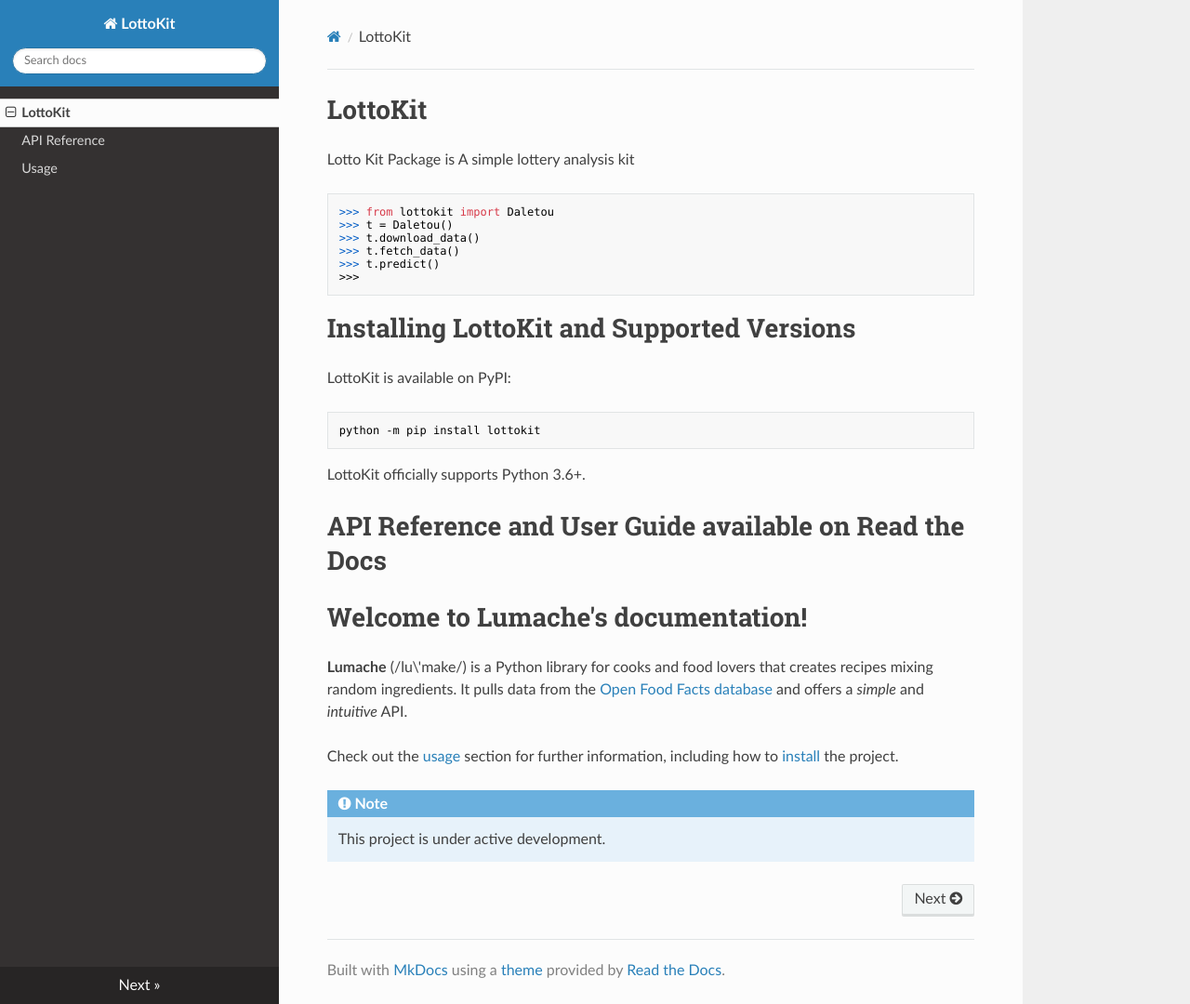
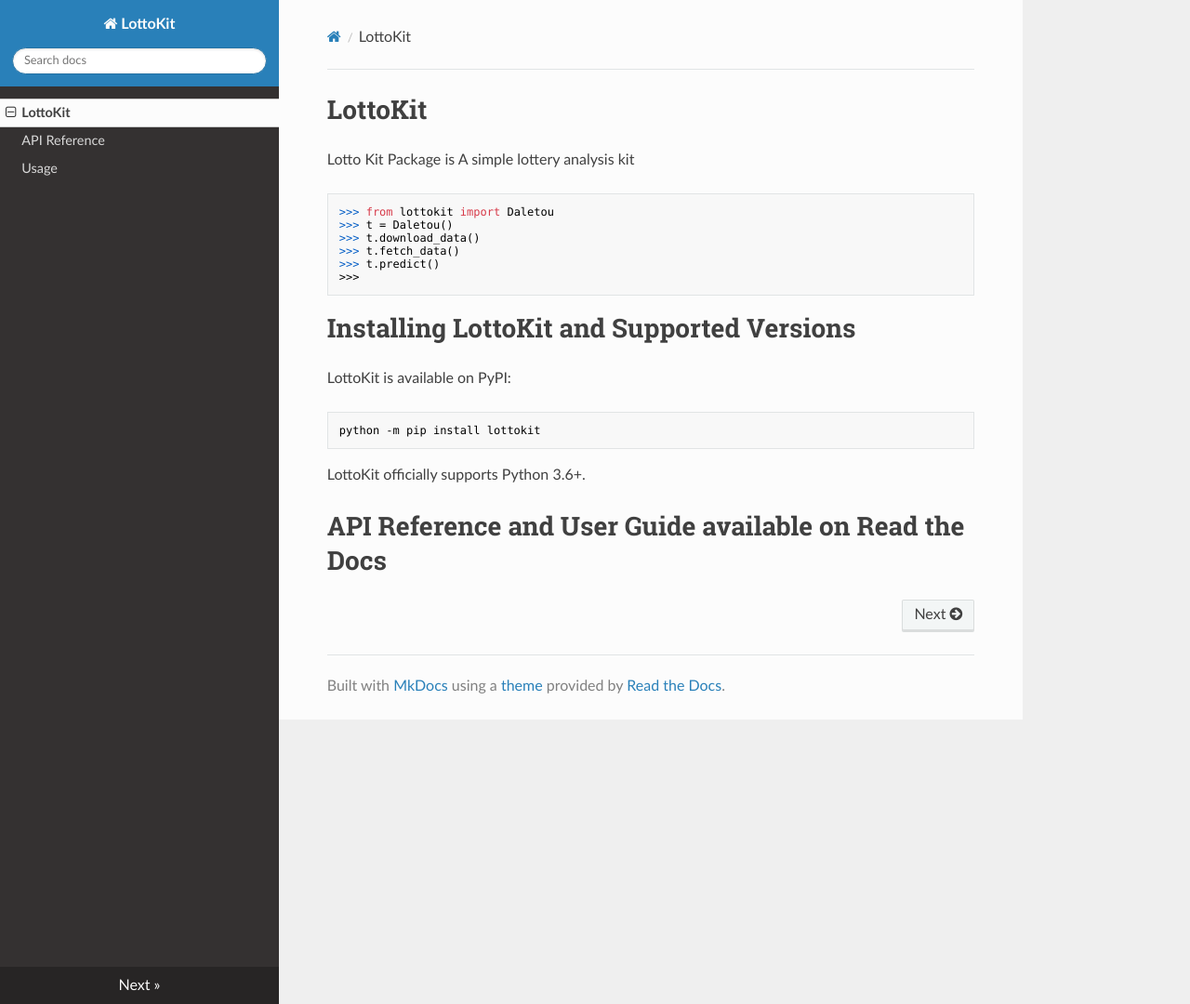
Before and after one commit to nickdecodes/python-lottery, an MkDocs documentation site: the page built from docs/index.md, in a window 1280 px wide and 1080 px high. Shown: the whole window at 93% size. Built offline with MkDocs 1.6.1, drawn with Linux system fonts in a browser that asks for light colours; nearby versions of some CDN libraries.

```diff
--- a/docs/index.md
+++ b/docs/index.md
@@ -1,14 +1 @@
 {!README.md!}
-
-# Welcome to Lumache's documentation!
-
-**Lumache** (/lu\'make/) is a Python library for cooks and food lovers
-that creates recipes mixing random ingredients. It pulls data from the
-[Open Food Facts database](https://world.openfoodfacts.org/) and offers
-a *simple* and *intuitive* API.
-
-Check out the [usage](usage) section for further information, including how to [install](usage#installation) the project.
-
-!!! note
-
-    This project is under active development.
--- a/setup.py
+++ b/setup.py
@@ -14,7 +14,7 @@ from setuptools import setup, find_packages
 
 setup(
     name='lottokit',
-    version='0.1',
+    version='0.2',
     keywords=['lottokit', 'lottery'],
     packages=find_packages(),
     package_data={"": ["LICENSE", "NOTICE"]},
@@ -39,7 +39,7 @@ setup(
         'twine'
     ],
     project_urls={
-        "Documentation": "https://requests.readthedocs.io",
+        "Documentation": "http://python-lottokit.readthedocs.io",
         "Source": "https://github.com/nickdecodes/python-lottokit",
     },
 )
```
Also changed, not shown: docs/api.md (+0 -2 lines), docs/usage.md (+0 -32 lines).
